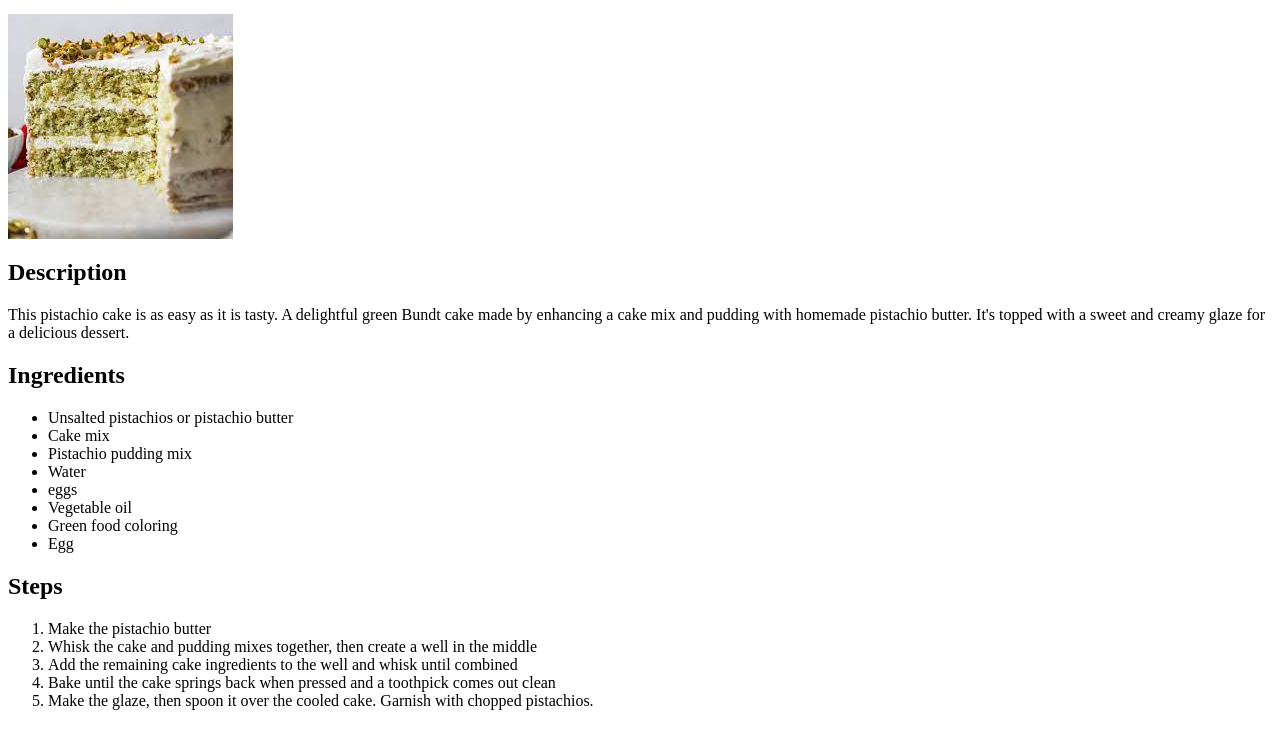
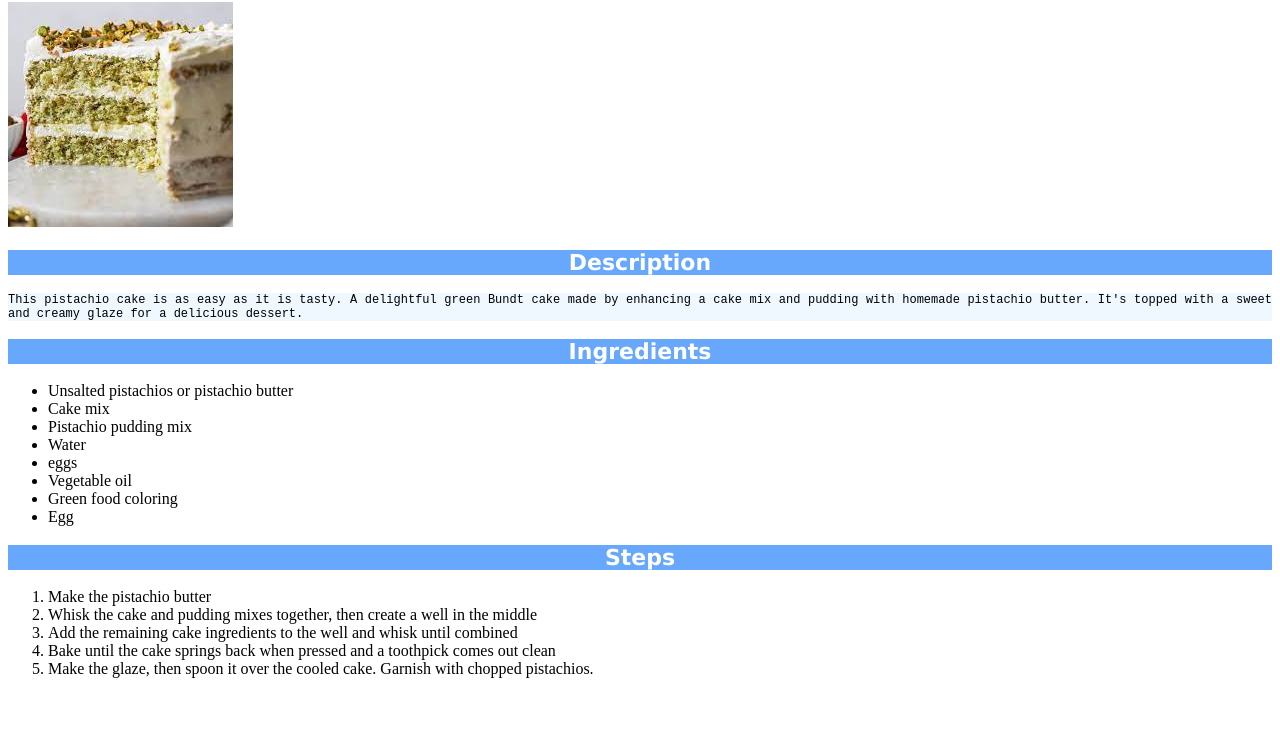
Before and after one commit to hughesd9/odin-recipes, a plain HTML site: page recipes/pistachio_cake.html in a window 1280 px wide. Shown: the part 52-800 px from the top of the page. Drawn offline with Linux system fonts and the light colour scheme.

Commit message:
Created some styles for practicing

```diff
--- a/index.html
+++ b/index.html
@@ -4,9 +4,10 @@
     <meta charset="UTF-8">
     <meta name="viewport" content="width=device-width, initial-scale=1.0">
     <title>Odin Recipes</title>
+    <link rel="stylesheet" href="style.css">
 </head>
 <body>
-    <h1>Odin Recipes</h1>
+    <h1 class="headings">Odin Recipes</h1>
     <a href="./recipes/lasagna.html">Lasagna Recipe</a>
     <a href="./recipes/pistachio_cake.html">Pistachio Cake Recipe</a>
 </body>
--- a/recipes/pistachio_cake.html
+++ b/recipes/pistachio_cake.html
@@ -1,9 +1,17 @@
-<h1>Pistachio Cake</h1>
-<img src="../images/pistachio_cake.jpeg" alt="Image of pistachio cake">
+<!DOCTYPE html>
+<html lang="en">
+<head>
+    <meta charset="UTF-8">
+    <meta name="viewport" content="width=device-width, initial-scale=1.0">
+    <title>Pistachio Cake Recipe</title>
+    <link rel="stylesheet" href="../style.css">
+</head>
 <body>
-    <h2>Description</h2>
-    <p>This pistachio cake is as easy as it is tasty. A delightful green Bundt cake made by enhancing a cake mix and pudding with homemade pistachio butter. It's topped with a sweet and creamy glaze for a delicious dessert.</p>
-    <h2>Ingredients</h2>
+    <h1 class="headings">Pistachio Cake</h1>
+    <img src="../images/pistachio_cake.jpeg" alt="Image of pistachio cake">
+    <h2 class="headings">Description</h2>
+    <p class="para">This pistachio cake is as easy as it is tasty. A delightful green Bundt cake made by enhancing a cake mix and pudding with homemade pistachio butter. It's topped with a sweet and creamy glaze for a delicious dessert.</p>
+    <h2 class="headings">Ingredients</h2>
     <ul>
         <li>Unsalted pistachios or pistachio butter</li>
         <li>Cake mix</li>
@@ -14,7 +22,7 @@
         <li>Green food coloring</li>
         <li>Egg</li>
     </ul>
-    <h2>Steps</h2>
+    <h2 class="headings">Steps</h2>
     <ol>
         <li>Make the pistachio butter</li>
         <li>Whisk the cake and pudding mixes together, then create a well in the middle</li>
@@ -23,3 +31,4 @@
         <li>Make the glaze, then spoon it over the cooled cake. Garnish with chopped pistachios.  </li>
     </ol>
 </body>
+</html>
--- /dev/null
+++ b/style.css
@@ -0,0 +1,16 @@
+.headings {
+    background-color: rgb(104, 168, 252);
+    color: white;
+    font-family: Verdana, Geneva, Tahoma, sans-serif;
+    font-size: 22px;
+    font-weight: bold;
+    text-align: center;
+}
+
+.para {
+    font-family: 'Courier New', Courier, monospace;
+    background-color: aliceblue;
+    color: black;
+    font-size: 12px;
+    text-align: justify;
+}
```
Also changed, not shown: recipes/lasagna.html (+15 -6 lines).
